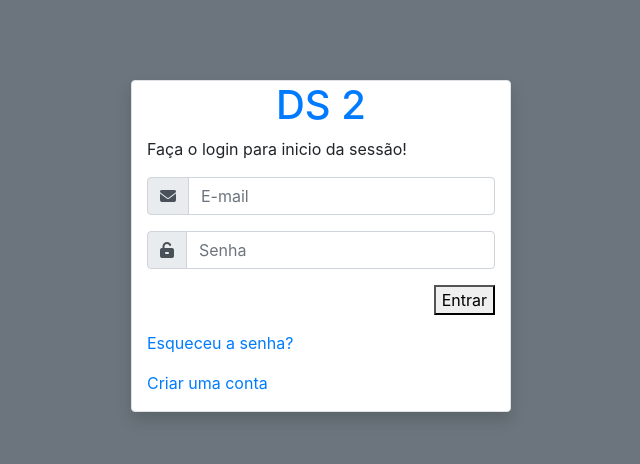
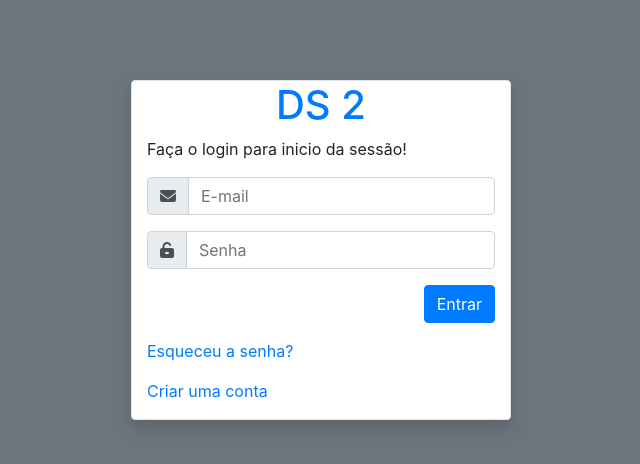
Before and after one commit to GrazyRocha/DS_2_SITE, a PHP site: page /login.php in a window 1280 px wide. Shown: the top 464 px of the page, without its empty margins (319-959 px from the left). Run offline with PHP 8.4, Linux system fonts and the light colour scheme; some libraries are stand-ins or nearby versions.

Commit message:
Update login.php

```diff
--- a/login.php
+++ b/login.php
@@ -53,7 +53,7 @@
                     </div>
 
                     <div class="form-group text-right">
-                        <button class="btn-btn-primary">Entrar</button>
+                        <button class="btn btn-primary">Entrar</button>
                     </div>
 
                 </form>
```
